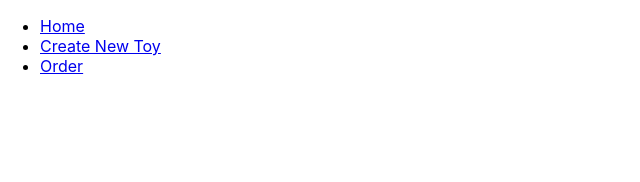
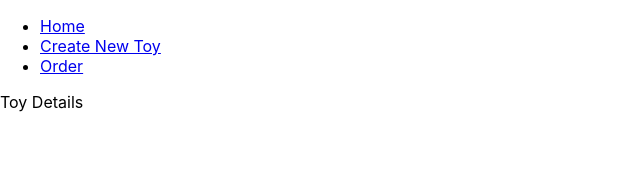
Before and after one commit to BenFro21/toddlerToys-React, a React (Create React App) app: page /toys/1 in a window 1280 px wide. Shown: the top 182 px of the page, without its empty margins (0-640 px from the left). Built offline with nearby package versions, Linux system fonts and the light colour scheme; no server answers.

Commit message:
working details route nk

```diff
--- a/src/App.js
+++ b/src/App.js
@@ -4,6 +4,7 @@ import {Route, Routes} from 'react-router-dom'
 import Layout from './components/layout/Layout';
 import AllToyPage from './pages/AllToyPage/AllToyPage';
 import NewToyPage from './pages/newToyPage/NewToyPage';
+import ToyPage from './pages/ToyPage/ToyPage';
 
 const backendUrl = 'http://localhost:8000/'
 
@@ -27,6 +28,7 @@ function App() {
         <Routes >
           <Route path='/' element={<AllToyPage toys={toys} setToys={setToys} />} />
           <Route path='/new' element={<NewToyPage addToy={addToy} />} />
+          < Route path='/toys/:id' element={<ToyPage />} />
         </Routes>
       </Layout>
   );
--- a/src/pages/AllToyPage/AllToyPage.jsx
+++ b/src/pages/AllToyPage/AllToyPage.jsx
@@ -1,16 +1,21 @@
 import React from 'react'
 import Toy from '../../components/toy/Toy'
+import { Link } from 'react-router-dom'
+
+
+
+
 const AllToyPage = ({toys, setToys}) => {
-return (
+return(
     toys.map(toy => {
-return (<>
+  return(
+    <div>
     <Toy toy={toy} />
-</>)
-
-    })
-
+    <Link to={`/toys/${toy._id}`}>View Details</Link>
+    </div>
 )
-
+})
+)
 }
 
 export default AllToyPage
--- a/src/pages/toyPages/ToyPage.jsx
+++ b/src/pages/ToyPage/ToyPage.jsx
@@ -1,8 +1,8 @@
 import React from 'react'
 
-const toyPage = () => {
+const toyPage = ({toys}) => {
   return (
-    <div>toyPage</div>
+    <div>Toy Details</div>
   )
 }
 
```
Also changed, not shown: src/pages/EditToy/EditToy.jsx (added, +9 -0 lines), src/pages/EditToy/EditToy.css (added), src/pages/ToyPage/toyPage.css (added).
